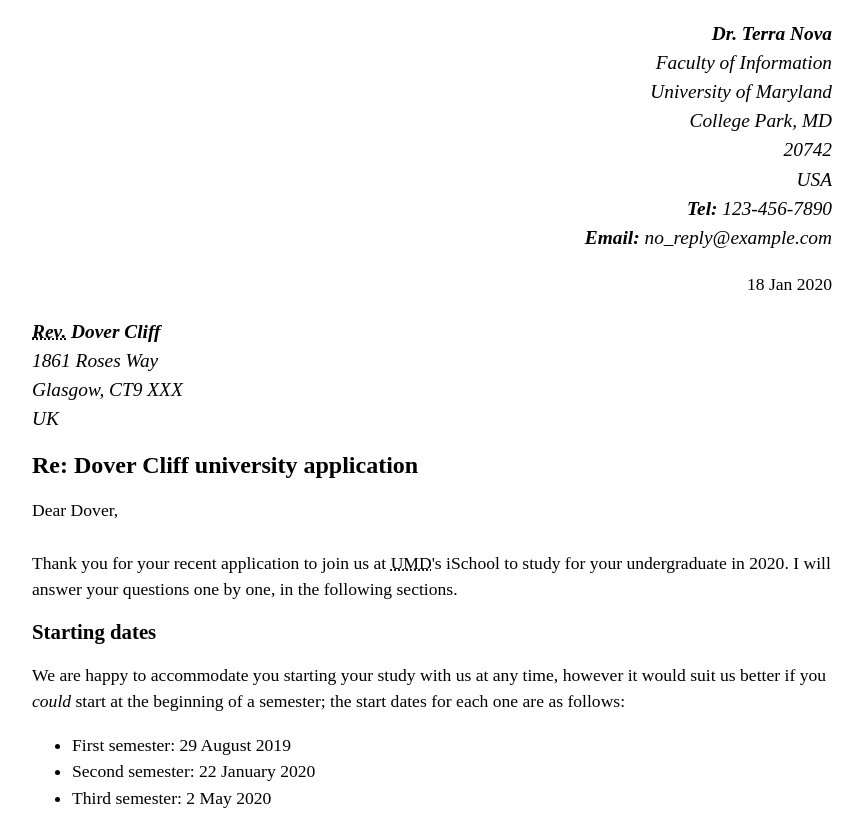
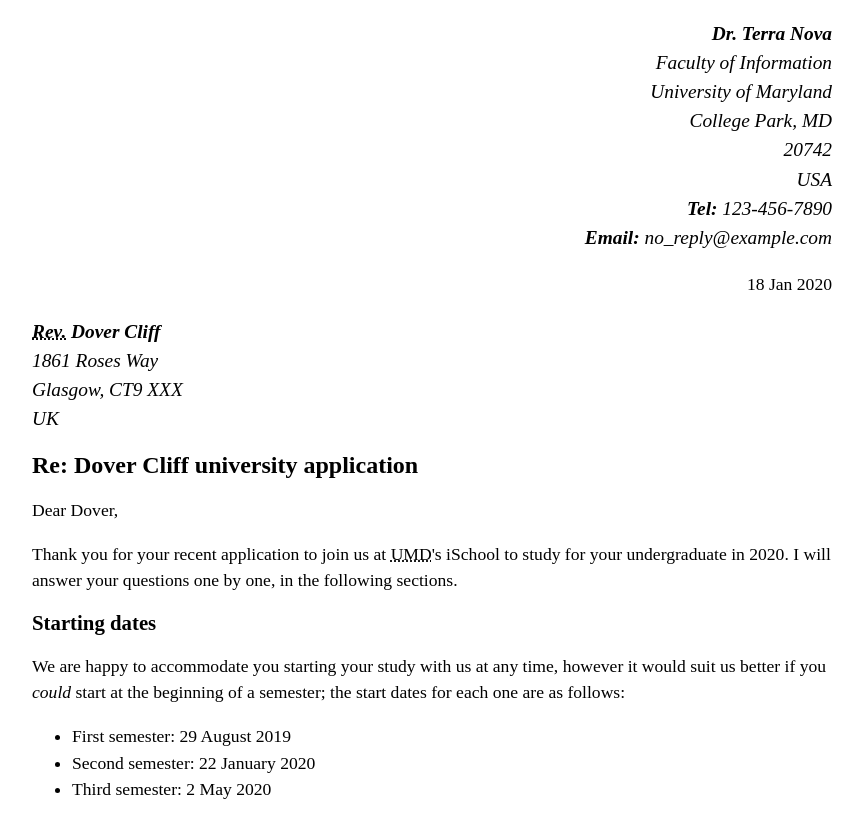
Before and after one commit to echoy1/echoy1.github.io, a plain HTML site: page lab_2/index.html in a window 1280 px wide. Shown: the top 814 px of the page, without its empty margins (208-1071 px from the left). Drawn offline with Linux system fonts and the light colour scheme.

Commit message:
Update index.html

```diff
--- a/lab_2/index.html
+++ b/lab_2/index.html
@@ -63,9 +63,10 @@
 
             <!--letter starts-->
             <p>
-            Dear Dover, <br>
-                        <br>
+            Dear Dover,
+            </p>
 
+            <p>
             Thank you for your recent application to join us at <abbr title="University of Maryland">UMD</abbr>'s iSchool to study for your undergraduate in 2020. I will answer your questions one by one, in the following sections.<br>
             </p>
 
```
